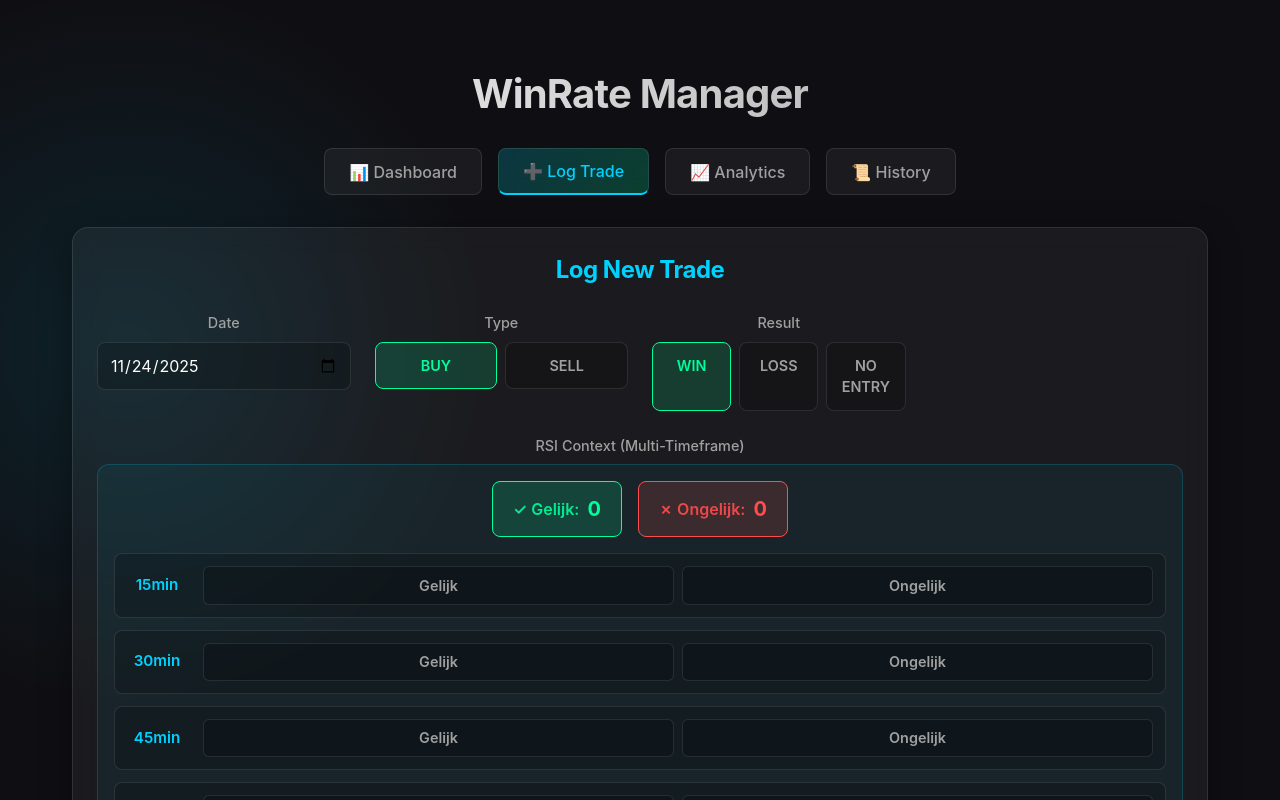
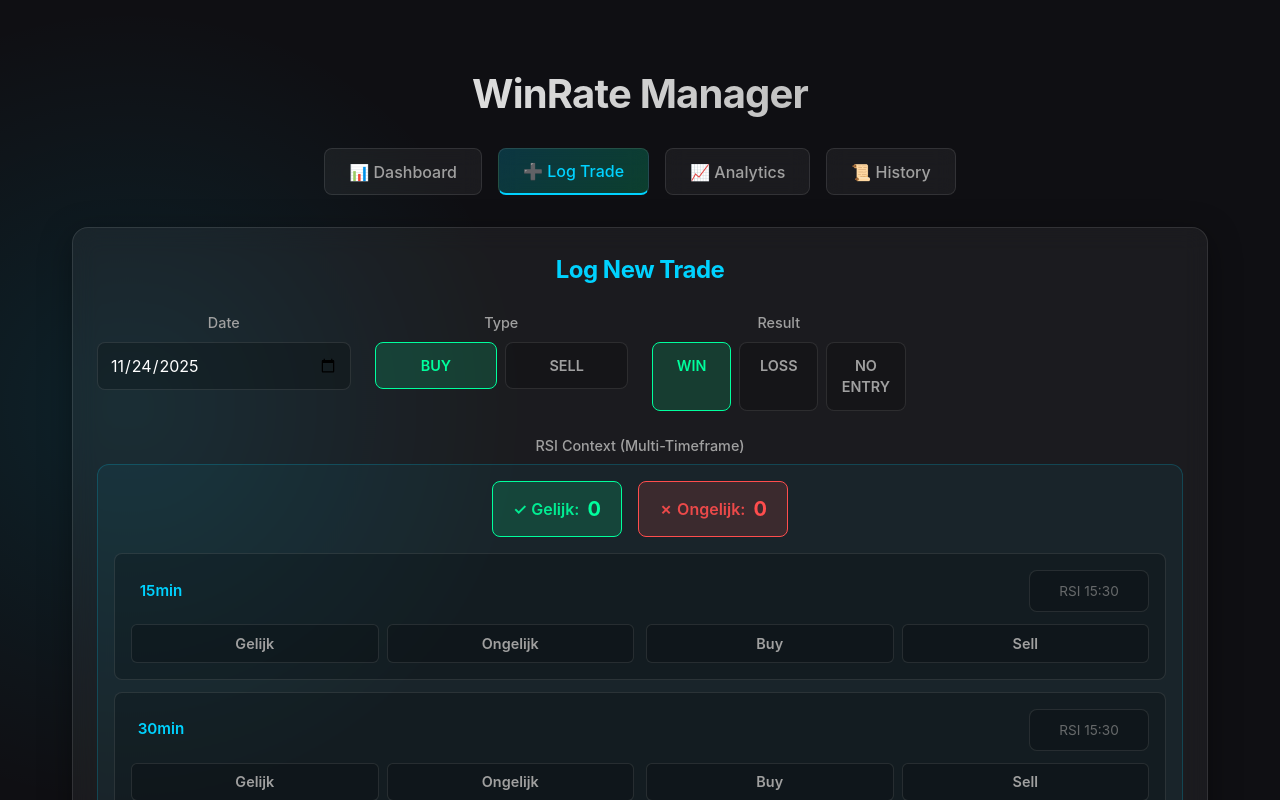
Before and after one commit to satnam987/winratemanager, a React (Vite) app: page / in a window 1280 px wide. Both pictures are taken after a click on the button "➕ Log Trade". Shown: the top 800 px of the page. Built offline with nearby package versions, Linux system fonts and the light colour scheme; no server answers.

Commit message:
Enhanced RSI Context: Added Buy/Sell buttons and RSI 15:30 input field

```diff
--- a/src/components/TradeForm.css
+++ b/src/components/TradeForm.css
@@ -176,9 +176,9 @@ textarea:focus {
 
 .rsi-timeframe-item {
     display: flex;
-    align-items: center;
-    gap: 1rem;
-    padding: 0.75rem;
+    flex-direction: column;
+    gap: 0.75rem;
+    padding: 1rem;
     background: rgba(0, 0, 0, 0.2);
     border: 1px solid var(--card-border);
     border-radius: 8px;
@@ -190,11 +190,47 @@ textarea:focus {
     border-color: rgba(0, 210, 255, 0.3);
 }
 
+.timeframe-header {
+    display: flex;
+    align-items: center;
+    justify-content: space-between;
+    gap: 1rem;
+}
+
 .timeframe-label {
     min-width: 60px;
     font-weight: 600;
     color: var(--accent-blue);
     font-size: 0.95rem;
+}
+
+.rsi-1530-input {
+    flex: 1;
+    max-width: 120px;
+    padding: 0.4rem 0.6rem;
+    background: rgba(0, 0, 0, 0.3);
+    border: 1px solid var(--card-border);
+    border-radius: 6px;
+    color: var(--text-primary);
+    font-size: 0.85rem;
+    text-align: center;
+    transition: all 0.2s;
+}
+
+.rsi-1530-input:focus {
+    outline: none;
+    border-color: var(--accent-blue);
+    background: rgba(0, 210, 255, 0.1);
+}
+
+.rsi-1530-input::placeholder {
+    color: var(--text-secondary);
+    opacity: 0.6;
+}
+
+.rsi-controls {
+    display: flex;
+    gap: 0.75rem;
 }
 
 .rsi-btn-group {
@@ -229,6 +265,20 @@ textarea:focus {
 }
 
 .rsi-btn.ongelijk.active {
+    background: rgba(255, 77, 77, 0.2);
+    border-color: var(--accent-red);
+    color: var(--accent-red);
+    box-shadow: 0 0 10px rgba(255, 77, 77, 0.3);
+}
+
+.rsi-btn.buy.active {
+    background: rgba(0, 255, 157, 0.2);
+    border-color: var(--accent-green);
+    color: var(--accent-green);
+    box-shadow: 0 0 10px rgba(0, 255, 157, 0.3);
+}
+
+.rsi-btn.sell.active {
     background: rgba(255, 77, 77, 0.2);
     border-color: var(--accent-red);
     color: var(--accent-red);
@@ -298,4 +348,8 @@ textarea:focus {
     .rsi-helper-grid {
         gap: 0.5rem;
     }
+
+    .rsi-controls {
+        flex-direction: column;
+    }
 }
--- a/src/components/TradeForm.jsx
+++ b/src/components/TradeForm.jsx
@@ -12,30 +12,59 @@ function TradeForm({ onAddTrade }) {
     tradeType: 'Live',
     pair: 'S&P500',
     rsiTimeframes: {
-      '15min': null,
-      '30min': null,
-      '45min': null,
-      '1h': null,
-      '2h': null
+      '15min': { context: null, direction: null, rsi1530: '' },
+      '30min': { context: null, direction: null, rsi1530: '' },
+      '45min': { context: null, direction: null, rsi1530: '' },
+      '1h': { context: null, direction: null, rsi1530: '' },
+      '2h': { context: null, direction: null, rsi1530: '' }
     }
   });
 
   // Calculate counts of equal and unequal
   const rsiCounts = useMemo(() => {
     const counts = { gelijk: 0, ongelijk: 0 };
-    Object.values(formData.rsiTimeframes).forEach(value => {
-      if (value === 'gelijk') counts.gelijk++;
-      else if (value === 'ongelijk') counts.ongelijk++;
+    Object.values(formData.rsiTimeframes).forEach(tf => {
+      if (tf.context === 'gelijk') counts.gelijk++;
+      else if (tf.context === 'ongelijk') counts.ongelijk++;
     });
     return counts;
   }, [formData.rsiTimeframes]);
 
-  const handleRsiTimeframeChange = (timeframe, value) => {
+  const handleRsiContextChange = (timeframe, value) => {
     setFormData(prev => ({
       ...prev,
       rsiTimeframes: {
         ...prev.rsiTimeframes,
-        [timeframe]: prev.rsiTimeframes[timeframe] === value ? null : value
+        [timeframe]: {
+          ...prev.rsiTimeframes[timeframe],
+          context: prev.rsiTimeframes[timeframe].context === value ? null : value
+        }
+      }
+    }));
+  };
+
+  const handleRsiDirectionChange = (timeframe, value) => {
+    setFormData(prev => ({
+      ...prev,
+      rsiTimeframes: {
+        ...prev.rsiTimeframes,
+        [timeframe]: {
+          ...prev.rsiTimeframes[timeframe],
+          direction: prev.rsiTimeframes[timeframe].direction === value ? null : value
+        }
+      }
+    }));
+  };
+
+  const handleRsi1530Change = (timeframe, value) => {
+    setFormData(prev => ({
+      ...prev,
+      rsiTimeframes: {
+        ...prev.rsiTimeframes,
+        [timeframe]: {
+          ...prev.rsiTimeframes[timeframe],
+          rsi1530: value
+        }
       }
     }));
   };
@@ -51,11 +80,11 @@ function TradeForm({ onAddTrade }) {
       tradeType: 'Live',
       pair: 'S&P500',
       rsiTimeframes: {
-        '15min': null,
-        '30min': null,
-        '45min': null,
-        '1h': null,
-        '2h': null
+        '15min': { context: null, direction: null, rsi1530: '' },
+        '30min': { context: null, direction: null, rsi1530: '' },
+        '45min': { context: null, direction: null, rsi1530: '' },
+        '1h': { context: null, direction: null, rsi1530: '' },
+        '2h': { context: null, direction: null, rsi1530: '' }
       }
     }));
   };
@@ -156,22 +185,53 @@ function TradeForm({ onAddTrade }) {
             <div className="rsi-timeframes-grid">
               {['15min', '30min', '45min', '1h', '2h'].map(timeframe => (
                 <div key={timeframe} className="rsi-timeframe-item">
+                  <div className="timeframe-header">
                     <span className="timeframe-label">{timeframe}</span>
+                    <input
+                      type="text"
+                      placeholder="RSI 15:30"
+                      className="rsi-1530-input"
+                      value={formData.rsiTimeframes[timeframe].rsi1530}
+                      onChange={(e) => handleRsi1530Change(timeframe, e.target.value)}
+                    />
+                  </div>
+
+                  <div className="rsi-controls">
+                    {/* Gelijk/Ongelijk Buttons */}
                     <div className="rsi-btn-group">
                       <button
                         type="button"
-                      className={`rsi-btn gelijk ${formData.rsiTimeframes[timeframe] === 'gelijk' ? 'active' : ''}`}
-                      onClick={() => handleRsiTimeframeChange(timeframe, 'gelijk')}
+                        className={`rsi-btn gelijk ${formData.rsiTimeframes[timeframe].context === 'gelijk' ? 'active' : ''}`}
+                        onClick={() => handleRsiContextChange(timeframe, 'gelijk')}
                       >
                         Gelijk
                       </button>
                       <button
                         type="button"
-                      className={`rsi-btn ongelijk ${formData.rsiTimeframes[timeframe] === 'ongelijk' ? 'active' : ''}`}
-                      onClick={() => handleRsiTimeframeChange(timeframe, 'ongelijk')}
+                        className={`rsi-btn ongelijk ${formData.rsiTimeframes[timeframe].context === 'ongelijk' ? 'active' : ''}`}
+                        onClick={() => handleRsiContextChange(timeframe, 'ongelijk')}
                       >
                         Ongelijk
                       </button>
+                    </div>
+
+                    {/* Buy/Sell Buttons */}
+                    <div className="rsi-btn-group">
+                      <button
+                        type="button"
+                        className={`rsi-btn buy ${formData.rsiTimeframes[timeframe].direction === 'buy' ? 'active' : ''}`}
+                        onClick={() => handleRsiDirectionChange(timeframe, 'buy')}
+                      >
+                        Buy
+                      </button>
+                      <button
+                        type="button"
+                        className={`rsi-btn sell ${formData.rsiTimeframes[timeframe].direction === 'sell' ? 'active' : ''}`}
+                        onClick={() => handleRsiDirectionChange(timeframe, 'sell')}
+                      >
+                        Sell
+                      </button>
+                    </div>
                   </div>
                 </div>
               ))}
```
Lines whose indentation alone changed are shown as unchanged.
